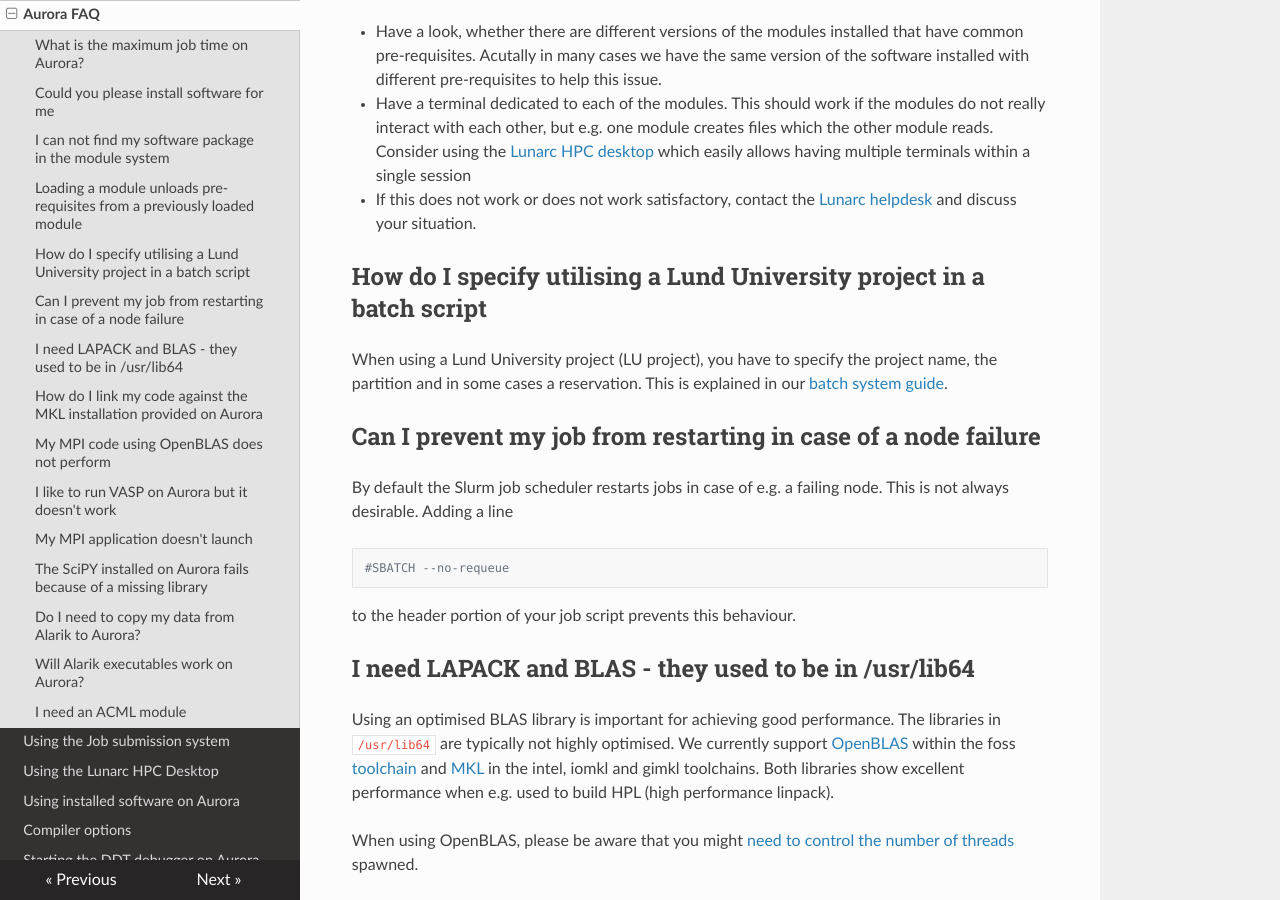
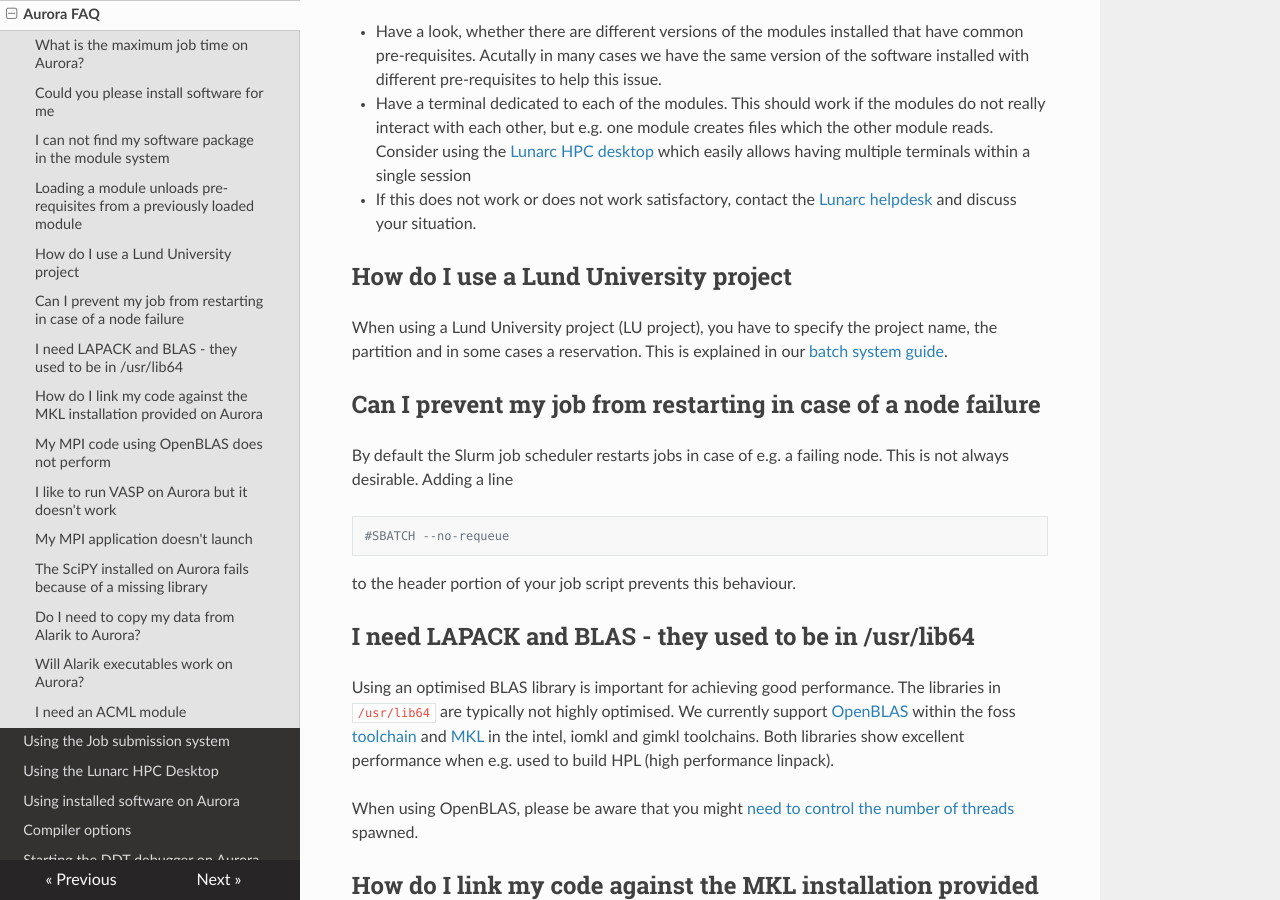
Before and after one commit to lunarc/lunarc_docs, an MkDocs documentation site: the page built from docs/aurora_faq.md, in a window 1280 px wide and 900 px high, scrolled down 1156 px. Built offline with MkDocs 1.6.1, drawn with Linux system fonts in a browser that asks for light colours; nearby versions of some CDN libraries; old or Windows-style settings are respelled for this version of MkDocs.

Commit message:
Simplified headline

```diff
--- a/docs/aurora_faq.md
+++ b/docs/aurora_faq.md
@@ -27,7 +27,7 @@ You have the follwing options to resolve the issues:
 
 * If this does not work or does not work satisfactory, contact the [Lunarc helpdesk](http://www.lunarc.lu.se/support/support_form) and discuss your situation.
 
-## How do I specify utilising a Lund University project in a batch script
+## How do I use a Lund University project
 
 When using a Lund University project (LU project), you have to specify the project name, the partition and in some cases a reservation.  This is explained in our [batch system guide](http://lunarc-documentation.readthedocs.io/en/latest/batch_system/#specifying-a-project-and-partition-for-users-with-lu-projects-or-multiple-projects).
 
```
